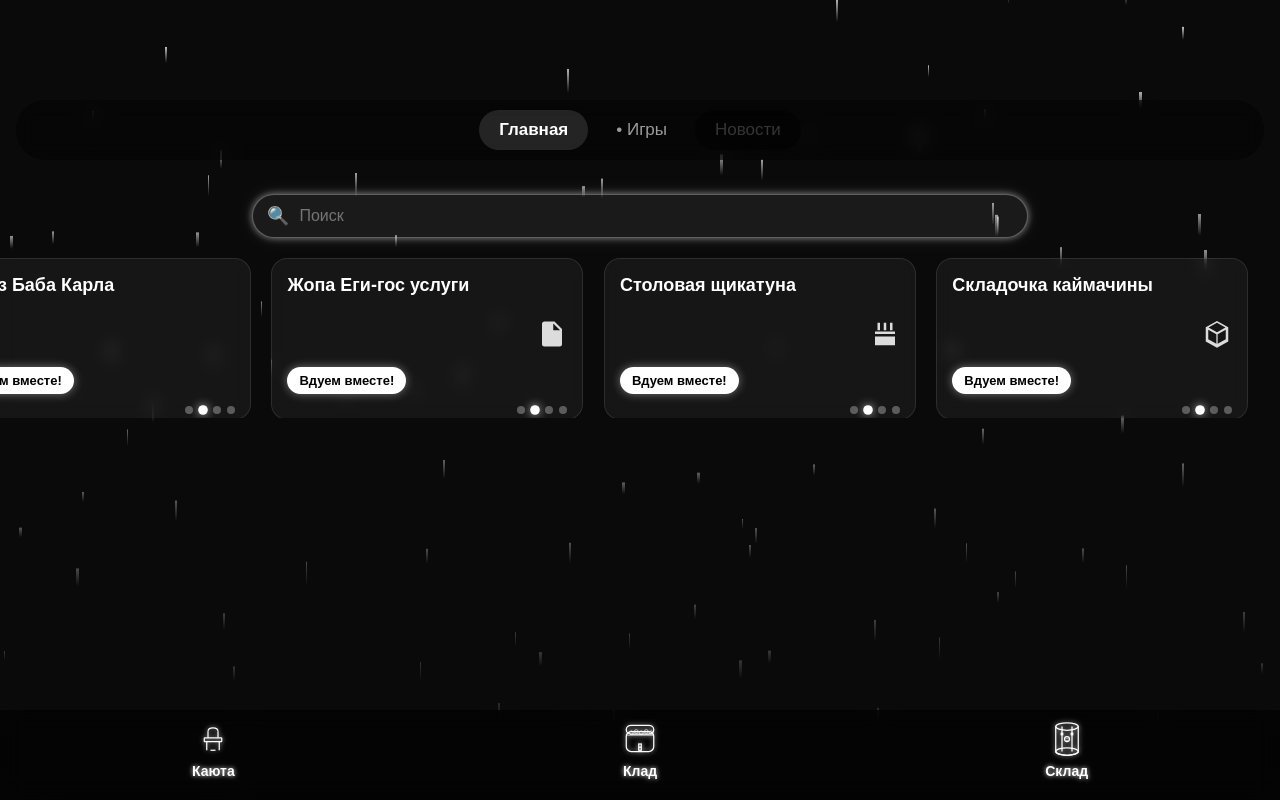
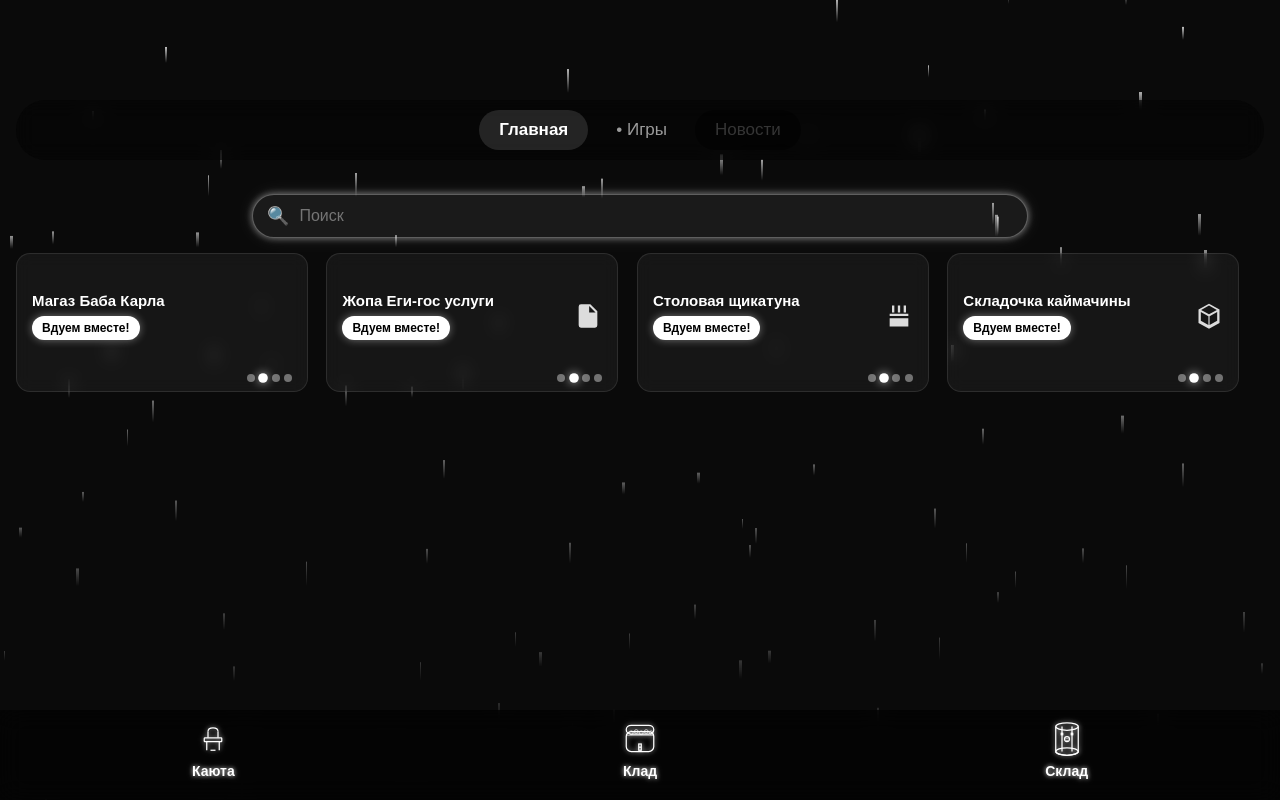
Before and after one commit to follen1223/efefef, a plain HTML site: page index.html in a window 1280 px wide. Drawn offline with Linux system fonts and the light colour scheme; a web font is replaced by a local one.

Commit message:
Update index.html

```diff
--- a/index.html
+++ b/index.html
@@ -242,18 +242,19 @@
     }
 /* Карусель */
 .carousel {
-  margin-top: 20px;
+  margin-top: 15px; /* Уменьшен отступ сверху */
   width: 100%;
-  height: 160px;
+  height: 140px; /* Уменьшена высота */
   overflow-x: auto;
   overflow-y: hidden;
   white-space: nowrap;
   scroll-snap-type: x mandatory;
-  padding: 0 16px;
+  padding: 0 16px 25px; /* Добавлен отступ снизу для точек */
   box-sizing: border-box;
   scroll-behavior: smooth;
   -ms-overflow-style: none;
   scrollbar-width: none;
+  position: relative; /* Для позиционирования точек */
 }
 
 .carousel::-webkit-scrollbar {
@@ -263,21 +264,19 @@
 .card {
   display: inline-flex;
   flex-direction: column;
-  justify-content: space-between;
-  width: 280px;
-  height: 120px;
-  margin-right: 16px;
-  padding: 15px;
+  justify-content: center; /* Изменено для компактности */
+  width: 260px; /* Слегка уменьшена ширина */
+  height: 100px; /* Значительно уменьшена высота */
+  margin-right: 14px; /* Уменьшен отступ между карточками */
+  padding: 12px 15px;
   scroll-snap-align: start;
-  border-radius: 16px;
+  border-radius: 14px;
   background: rgba(255, 255, 255, 0.05);
   backdrop-filter: blur(8px);
   border: 1px solid rgba(255, 255, 255, 0.1);
   opacity: 0;
   transform: translateY(20px);
   transition: opacity 0.6s ease, transform 0.6s ease;
-  position: relative;
-  padding-bottom: 25px;
 }
 
 .card.visible {
@@ -295,73 +294,117 @@
 .card-left {
   display: flex;
   flex-direction: column;
-  justify-content: space-between;
+  justify-content: center; /* Центрируем содержимое */
   height: 100%;
+  padding-right: 10px;
 }
 
 .card-left h2 {
-  font-size: 18px;
-  margin-bottom: 8px;
+  font-size: 15px; /* Уменьшен размер шрифта */
   font-weight: 700;
-  margin: 0;
+  margin: 0 0 6px 0; /* Уменьшен отступ снизу */
   color: #fff;
-  line-height: 1.3;
+  line-height: 1.2;
+  white-space: nowrap;
+  overflow: hidden;
+  text-overflow: ellipsis;
+  max-width: 180px;
 }
 
 .card-left button {
-  background-color: #ffffff; /* Изменено на белый */
-  color: #000000; /* Черный текст для контраста */
-  padding: 6px 12px;
-  font-size: 13px;
-  margin-top: 0;
+  background-color: #ffffff;
+  color: #000000;
+  padding: 5px 10px; /* Уменьшен размер кнопки */
+  font-size: 12px; /* Уменьшен размер шрифта */
   font-weight: 700;
   border: none;
-  border-radius: 20px;
+  border-radius: 16px;
   cursor: pointer;
   transition: all 0.3s ease;
   align-self: flex-start;
-  box-shadow: 0 0 10px rgba(255, 255, 255, 0.4);
+  box-shadow: 0 0 8px rgba(255, 255, 255, 0.4);
+  margin-top: 0;
 }
 
 .card-left button:hover {
-  background-color: #f0f0f0; /* Светло-серый при наведении */
-  transform: translateY(-2px);
-  box-shadow: 0 4px 8px rgba(255, 255, 255, 0.3);
+  background-color: #f0f0f0;
+  transform: translateY(-1px); /* Уменьшен эффект при наведении */
+  box-shadow: 0 2px 6px rgba(255, 255, 255, 0.3);
 }
 
 .card-left button:active {
-  transform: scale(0.95);
+  transform: scale(0.96);
 }
 
 .card svg {
-  width: 30px;
-  height: 30px;
+  width: 28px; /* Уменьшен размер иконки */
+  height: 28px;
   fill: #fff;
   opacity: 0.85;
-  margin-left: 12px;
+  margin-left: 10px;
   flex-shrink: 0;
 }
 
-.dots {
+.carousel-dots {
+  position: absolute;
+  bottom: 10px;
+  right: 20px;
   display: flex;
-  gap: 6px;
-  justify-content: center;
-  margin-top: 10px;
-}
-
+  flex-direction: row; /* Явно указываем горизонтальное направление */
+  flex-wrap: nowrap; /* Запрещаем перенос на новую строку */
+  align-items: center;
+  justify-content: center; /* Центрируем точки */
+  gap: 8px;
+  padding: 4px 8px;
+  background: rgba(0, 0, 0, 0.2);
+  border-radius: 12px;
+  z-index: 10;
+  /* Важно: сбрасываем все возможные наследуемые стили */
+  margin: 0;
+  list-style: none;
+}.carousel-dots {
+  position: absolute;
+  bottom: 10px;
+  right: 20px;
+  display: flex;
+  flex-direction: row; /* Явно указываем горизонтальное направление */
+  flex-wrap: nowrap; /* Запрещаем перенос на новую строку */
+  align-items: center;
+  justify-content: center; /* Центрируем точки */
+  gap: 8px;
+  padding: 4px 8px;
+  background: rgba(0, 0, 0, 0.2);
+  border-radius: 12px;
+  z-index: 10;
+  /* Важно: сбрасываем все возможные наследуемые стили */
+  margin: 0;
+  list-style: none;
+}
+
+/* Точки */
 .dot {
+  display: inline-block; /* На случай, если flex не сработает */
   width: 8px;
   height: 8px;
   border-radius: 50%;
-  background-color: rgba(255, 255, 255, 0.3);
-  transition: all 0.3s ease;
-  cursor: pointer;
+  background: rgba(255, 255, 255, 0.4);
+  transition: all 0.3s;
 }
 
 .dot.active {
-  background-color: #ffffff; /* Изменено на белый */
+  background-color: #ffffff;
+  transform: scale(1.1);
+  box-shadow: 0 0 6px rgba(255, 255, 255, 0.7);
+}
+
+.dot.active {
+  background-color: #ffffff;
   transform: scale(1.2);
   box-shadow: 0 0 8px rgba(255, 255, 255, 0.7);
+}
+.card {
+  position: relative;
+  padding-bottom: 25px; /* Место для точек */
 }
 
 .card .dots {
```
